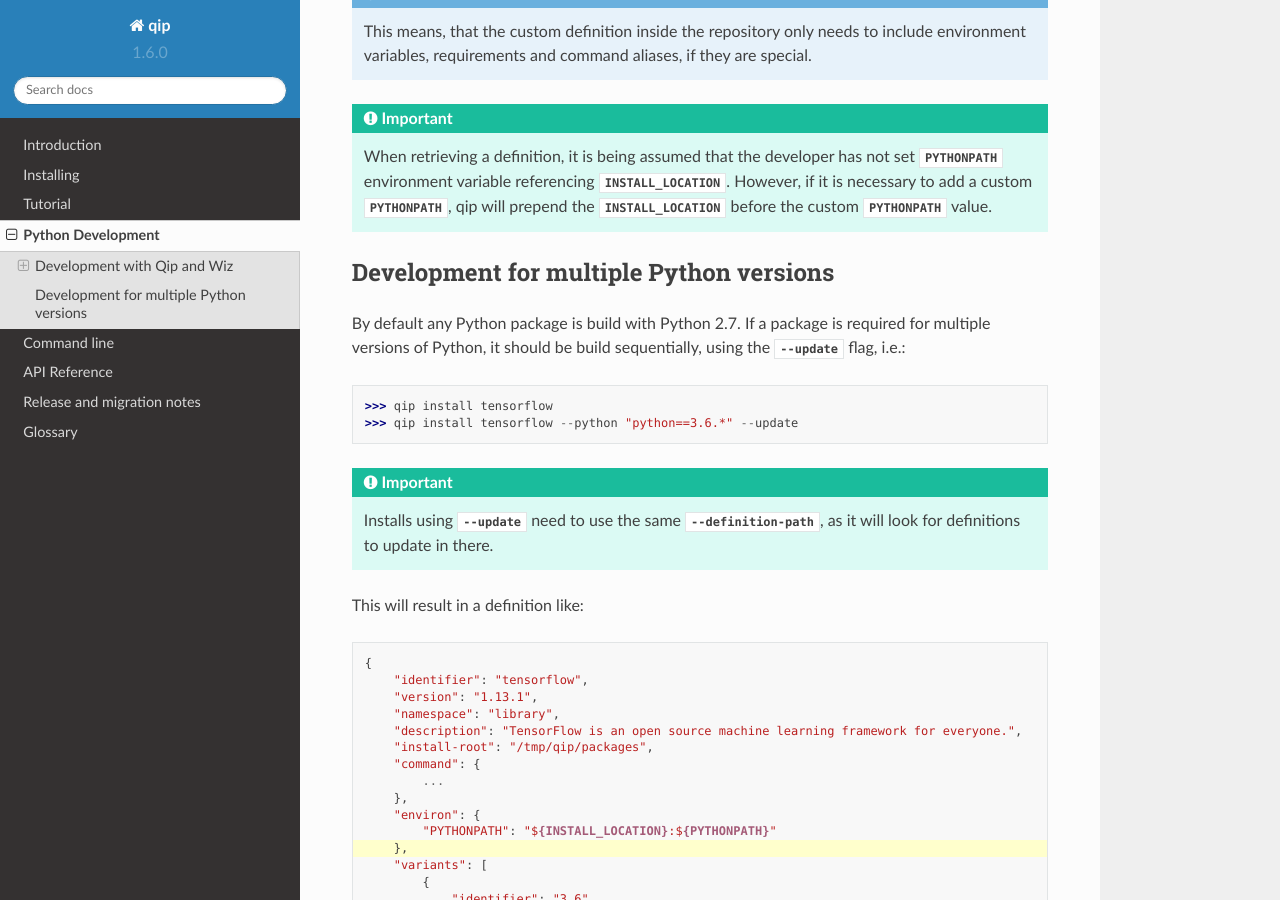
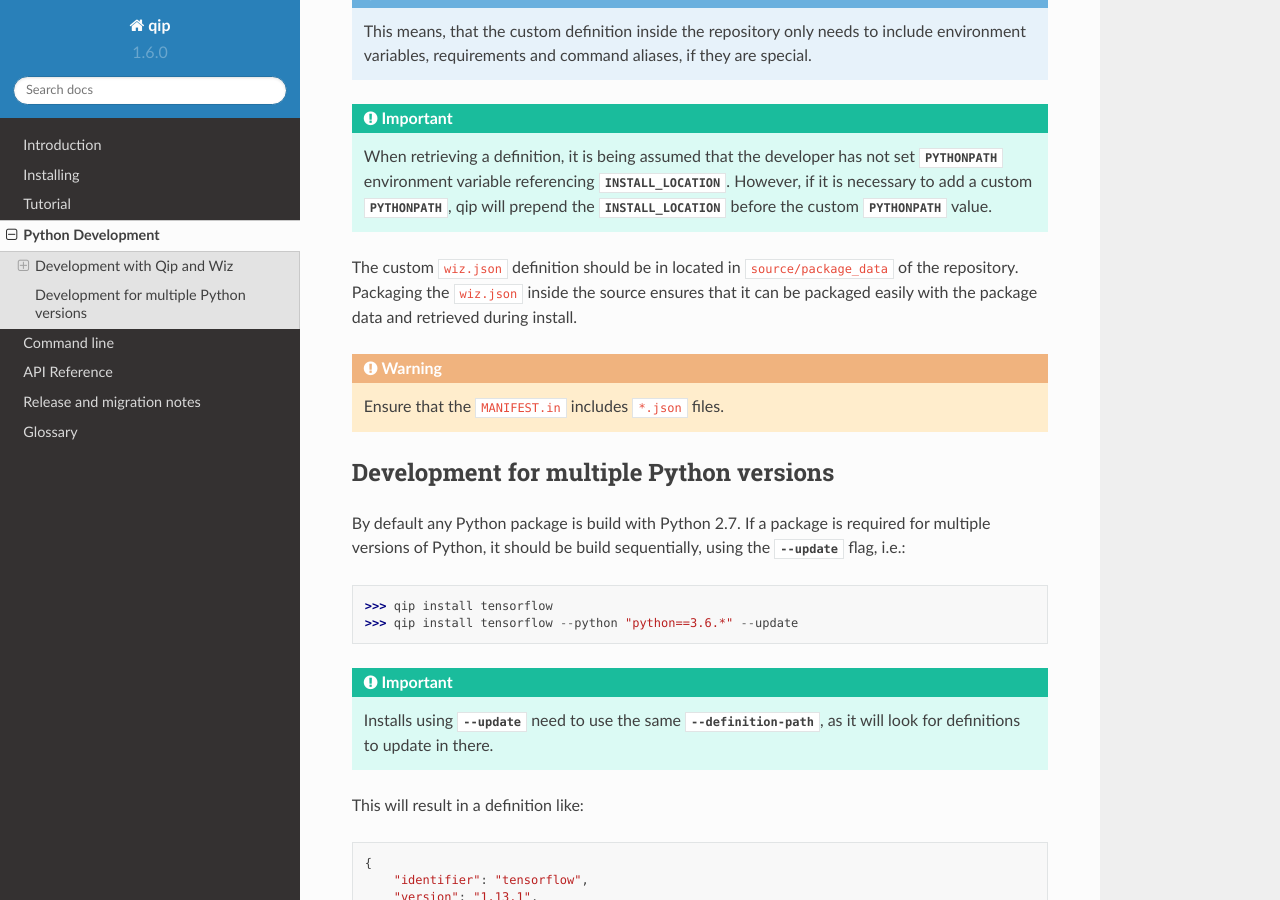
Before and after one commit to themill/qip, a Sphinx documentation site: the page built from doc/development.rst, in a window 1280 px wide and 900 px high, scrolled down 3184 px. Built offline with Sphinx 7.4.7 and the Read the Docs theme 2.0.0, drawn with Linux system fonts in a browser that asks for light colours.

Commit message:
Update docs to explain the repo structure needed for a custom definition with qip.

```diff
--- a/doc/development.rst
+++ b/doc/development.rst
@@ -160,6 +160,15 @@ The resulting definition after the qip install could look like this::
     :envvar:`PYTHONPATH`, qip will prepend the :envvar:`INSTALL_LOCATION` before
     the custom :envvar:`PYTHONPATH` value.
 
+
+The custom :file:`wiz.json` definition should be in located in
+``source/package_data`` of the repository.
+Packaging the :file:`wiz.json` inside the source ensures that it can be packaged
+easily with the package data and retrieved during install.
+
+.. warning::
+    Ensure that the :file:`MANIFEST.in` includes ``*.json`` files.
+
 Development for multiple Python versions
 ========================================
 
```
